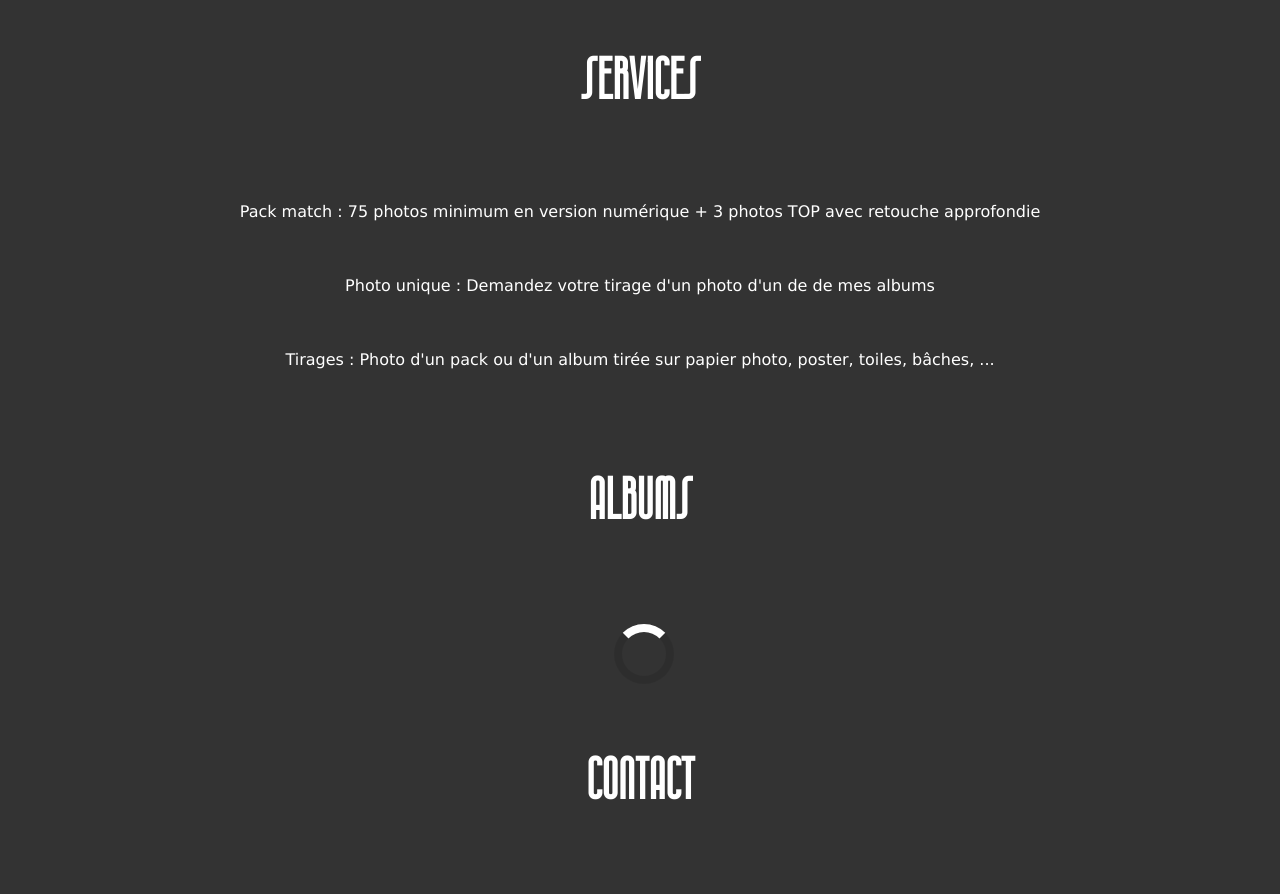
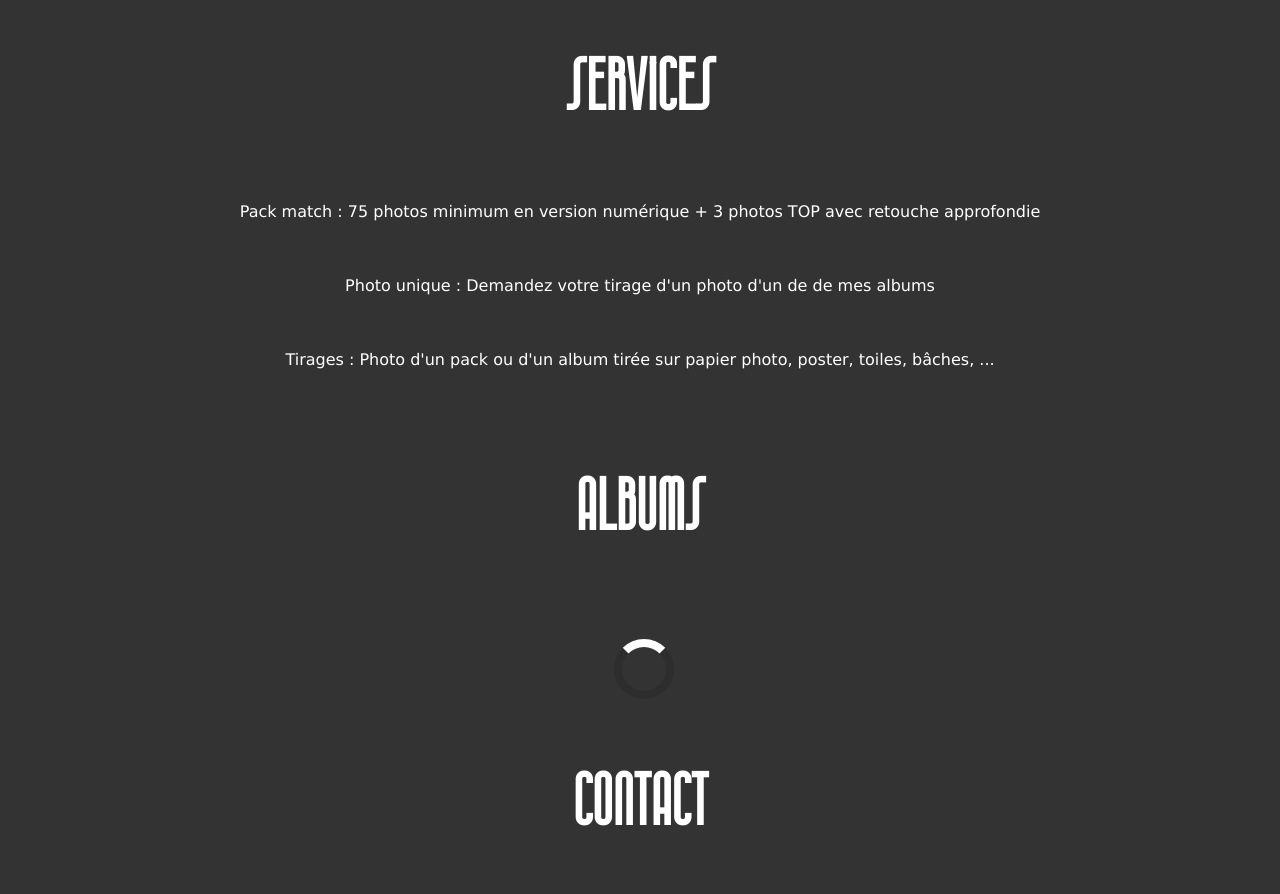
Before and after one commit to Loris-Salvador/LiveSportsPhotoWeb, a plain HTML site: page index.html in a window 1280 px wide. Shown: the part 2518-3412 px from the top of the page. Drawn offline with Linux system fonts and the light colour scheme; no server answers.

Commit message:
rework titles

```diff
--- a/style/style.css
+++ b/style/style.css
@@ -142,7 +142,8 @@ main {
   color: white;
   text-align: center;
   font-family: WestGate;
-  font-size: 60px;
+  font-size: 75px;
+  margin-bottom: 50px;
 }
 
 .about-subtitle-container h2 {
@@ -180,7 +181,7 @@ main {
   color: white;
   text-align: center;
   font-family: WestGate;
-  font-size: 60px;
+  font-size: 75px;
 }
 
 .services-paragraph-container p {
@@ -207,7 +208,7 @@ main {
   color: white;
   text-align: center;
   font-family: WestGate;
-  font-size: 60px;
+  font-size: 75px;
   margin-top: 30px;
 }
 
@@ -275,7 +276,7 @@ main {
   color: white;
   text-align: center;
   font-family: WestGate;
-  font-size: 60px;
+  font-size: 75px;
   margin-top: 50px;
   margin-bottom: 90px;
 }
```
